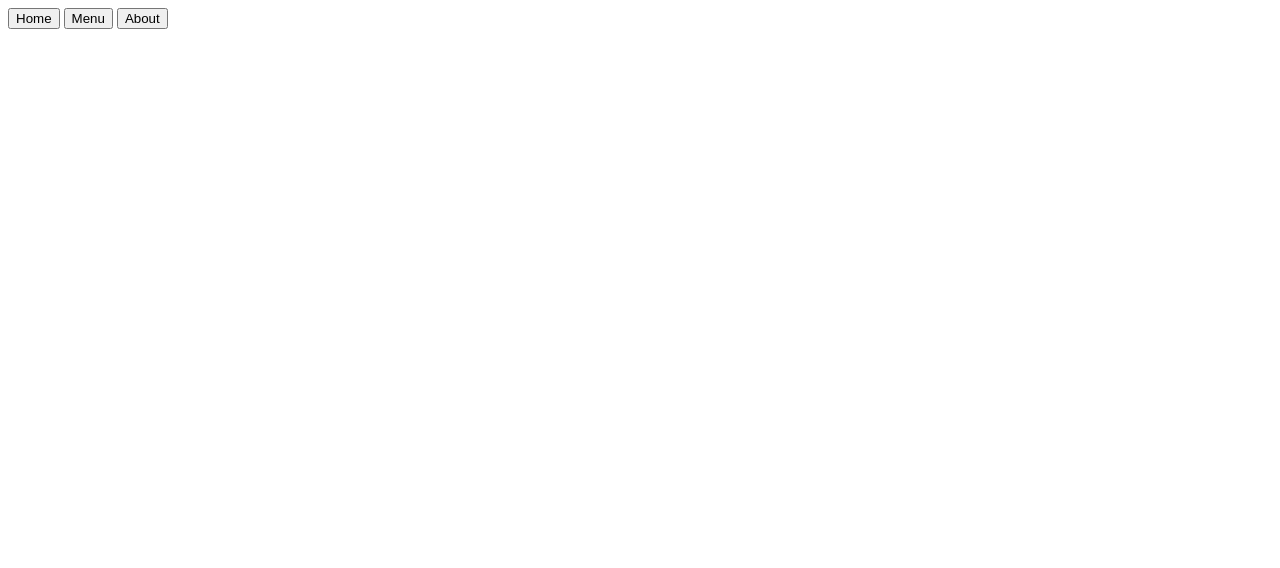
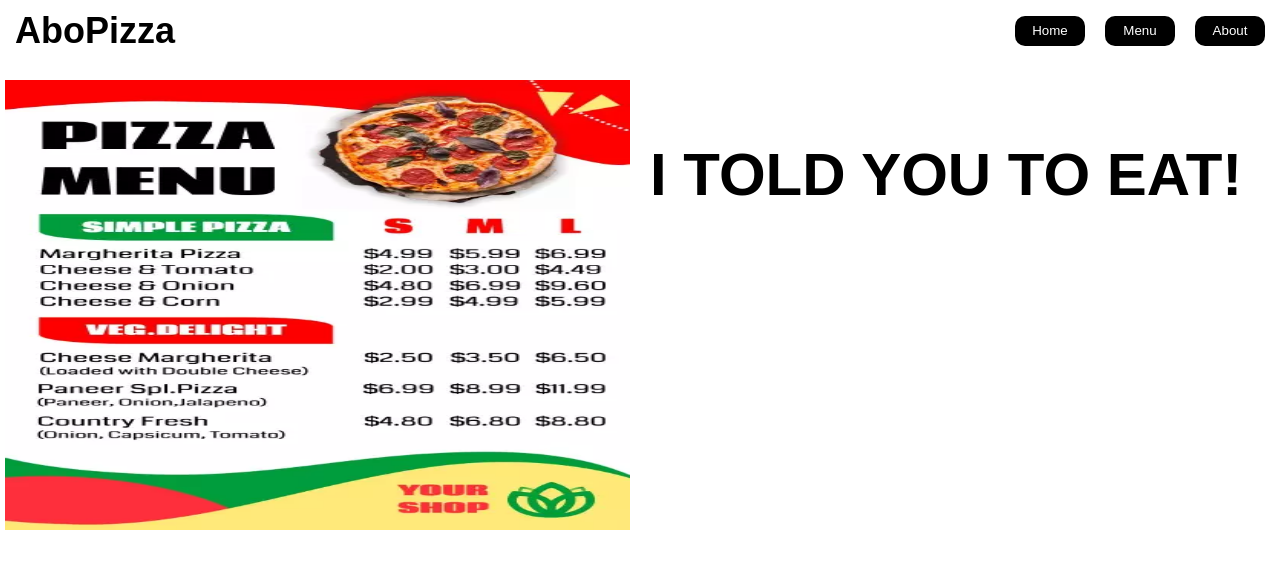
Before and after one commit to AhmedAlaa27/odin-restaurant, a website built with webpack: page src/index.html in a window 1280 px wide. Both pictures are taken after a click on the button "Menu". Built offline with nearby package versions, Linux system fonts and the light colour scheme.

Commit message:
Create modules and set up navigations with buttons

```diff
--- a/package.json
+++ b/package.json
@@ -10,7 +10,9 @@
   "license": "ISC",
   "description": "",
   "devDependencies": {
+    "css-loader": "^7.1.2",
     "html-webpack-plugin": "^5.6.0",
+    "style-loader": "^4.0.0",
     "webpack": "^5.93.0",
     "webpack-cli": "^5.1.4"
   }
--- /dev/null
+++ b/src/about.js
@@ -0,0 +1,22 @@
+import './style.css'
+
+export default function About() {
+    const aboutDiv = document.createElement('div')
+    aboutDiv.classList.add('about');
+
+    const contentDiv = document.createElement('div');
+    contentDiv.classList.add('texts')
+
+    const textOne = document.createElement('p');
+    textOne.textContent = "NO ABOUT US HERE!"
+
+    const textTwo = document.createElement('p');
+    textTwo.textContent = "GET OUT NOW!"
+
+    contentDiv.appendChild(textOne);
+    contentDiv.appendChild(textTwo);
+
+    aboutDiv.appendChild(contentDiv);
+
+    return aboutDiv;
+}
--- /dev/null
+++ b/src/home.js
@@ -0,0 +1,28 @@
+import PizzaIcon from './pizza.png'
+import './style.css'
+
+export default function Home() {
+    const homeDiv = document.createElement('div')
+    homeDiv.classList.add('home');
+
+    const pizzaIcon = new Image();
+    pizzaIcon.src = PizzaIcon;
+    pizzaIcon.classList.add('img');
+
+    const contentDiv = document.createElement('div');
+    contentDiv.classList.add('texts')
+
+    const textOne = document.createElement('p');
+    textOne.textContent = "WE MAKE THE BEST PIZZA EVER!"
+
+    const textTwo = document.createElement('p');
+    textTwo.textContent = "COME TO US NOW!!!!!!"
+
+    contentDiv.appendChild(textOne);
+    contentDiv.appendChild(textTwo);
+
+    homeDiv.appendChild(pizzaIcon);
+    homeDiv.appendChild(contentDiv);
+
+    return homeDiv;
+}
--- a/src/index.html
+++ b/src/index.html
@@ -6,13 +6,17 @@
     <title>Document</title>
 </head>
 <body>
-    <header>
+    <header class="container">
         <nav>
-            <button>Home</button>
-            <button>Menu</button>
-            <button>About</button>
+            <div class="logo">AboPizza</div>
+            <div class="buttons">
+                <button class="home-btn">Home</button>
+                <button class="menu-btn">Menu</button>
+                <button class="about-btn">About</button>
+            </div>
         </nav>
     </header>
-    <div id="content"></div>
+    <div id="content" class="container">
+    </div>
 </body>
 </html>
--- a/src/index.js
+++ b/src/index.js
@@ -1 +1,33 @@
-console.log('Log from index.js');
+import Home from './home';
+import Menu from './menu';
+import About from './about';
+import './style.css'
+
+function pageLoad() {
+    const content = document.querySelector('#content');
+
+    const homeBtn = document.querySelector('.home-btn');
+    const menuBtn = document.querySelector('.menu-btn');
+    const aboutBtn = document.querySelector('.about-btn');
+
+    homeBtn.addEventListener('click', () => {
+        content.innerHTML = ``;
+        content.appendChild(Home());
+    });
+
+    menuBtn.addEventListener('click', () => {
+        content.innerHTML = ``;
+        content.appendChild(Menu());
+    });
+
+    aboutBtn.addEventListener('click', () => {
+        content.innerHTML = ``;
+        content.appendChild(About());
+    });
+
+    content.appendChild(Home());
+
+    return content;
+}
+
+document.body.appendChild(pageLoad());
--- /dev/null
+++ b/src/menu.js
@@ -0,0 +1,28 @@
+import './style.css'
+import MenuIcon from './menu.png'
+
+export default function Menu() {
+    const menuDiv = document.createElement('div')
+    menuDiv.classList.add('menu');
+
+    const menuIcon = new Image();
+    menuIcon.src = MenuIcon;
+    menuIcon.classList.add('img');
+
+    const contentDiv = document.createElement('div');
+    contentDiv.classList.add('texts')
+
+    const textOne = document.createElement('p');
+    textOne.textContent = "I TOLD YOU TO EAT!"
+
+    // const textTwo = document.createElement('p');
+    // textTwo.textContent = "I TOLD YOU TO EAT!"
+
+    contentDiv.appendChild(textOne);
+    menuDiv.appendChild(menuIcon);
+    // contentDiv.appendChild(textTwo);
+
+    menuDiv.appendChild(contentDiv);
+
+    return menuDiv;
+}
--- /dev/null
+++ b/src/style.css
@@ -0,0 +1,86 @@
+body {
+    display: grid;
+    grid-template: 1fr 9fr / 1fr;
+    font-family: Arial;
+    height: 100vh;
+    margin: 0 5px 0 5px;
+}
+
+.logo {
+    font-weight: bold;
+    font-size: 36px;
+}
+
+header nav {
+    display: grid;
+    grid-template: 1fr / 4fr 1fr;
+    padding: 10px;
+}
+
+header nav .buttons {
+    display: flex;
+    align-items: center;
+    justify-content: center;
+    gap: 20px;
+}
+
+header nav .buttons button {
+    border: none;
+    width: 30%;
+    border-radius: 10px;
+    background-color: black;
+    color: white;
+    height: 70%;
+}
+
+header nav .logo {
+    display: flex;
+    align-items: center;
+    justify-content: flex-start;
+}
+
+.img {
+    width: 100%;
+    height: 100%;
+}
+
+#content .home {
+    display: grid;
+    grid-template: 1fr / 1fr 1fr;
+}
+
+#content .home p {
+    display: flex;
+    justify-content: flex-start;
+    align-items: center;
+    font-size: 60px;
+    font-weight: bold;
+}
+
+#content .menu {
+    display: grid;
+    gap: 20px;
+    grid-template: 1fr / 1fr 1fr;
+    height: 100%;
+}
+
+#content .menu p {
+    display: flex;
+    justify-content: flex-start;
+    align-items: center;
+    font-size: 60px;
+    font-weight: bold;
+}
+
+#content .menu .img {
+    width: 100%;
+    height: 450px;
+}
+
+#content .about p {
+    display: flex;
+    justify-content: flex-start;
+    align-items: center;
+    font-size: 60px;
+    font-weight: bold;
+}
--- a/webpack.config.js
+++ b/webpack.config.js
@@ -10,7 +10,19 @@ module.exports = {
     })
   ],
   output: {
-    filename: 'main.js',
+    filename: 'index.js',
     path: path.resolve(__dirname, 'dist'),
   },
+  module: {
+     rules: [
+       {
+         test: /\.css$/i,
+         use: ['style-loader', 'css-loader'],
+       },
+       {
+        test: /\.(png|svg|jpg|jpeg|gif)$/i,
+        type: 'asset/resource',
+      },
+    ],
+  },
 };
```
Also changed, not shown: dist/index.html, dist/main.js, src/menu.png (added), src/pizza.png (added), 1 other file.
